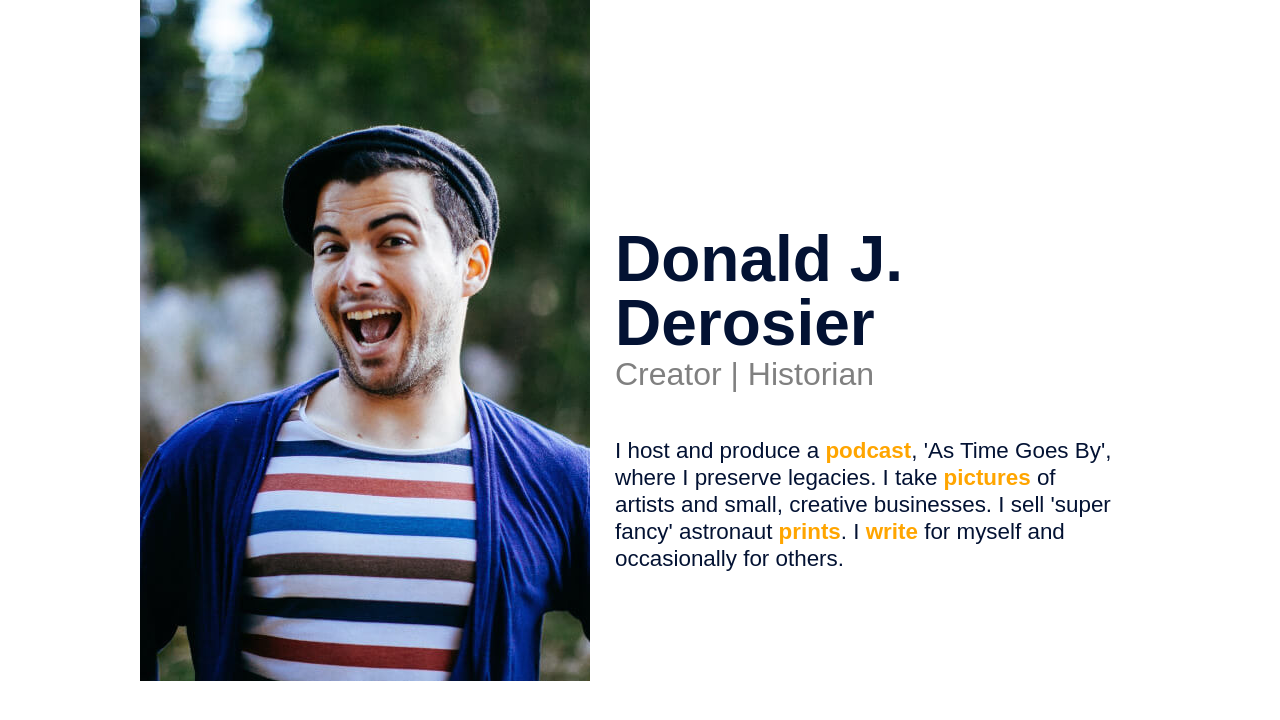
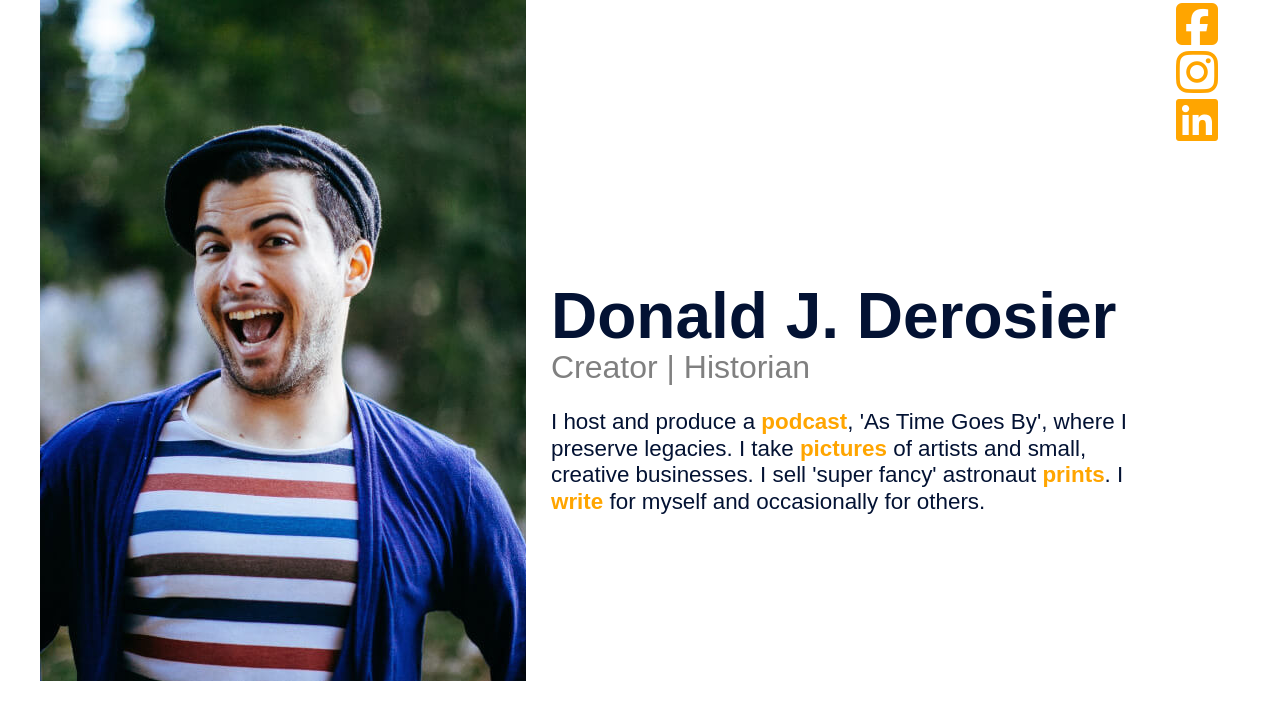
Before and after one commit to donaldjderosier/projects-synopsis.github.io, a plain HTML site: page index.html in a window 1280 px wide. Drawn offline with nearby package versions, Linux system fonts and the light colour scheme; a web font is replaced by a local one.

Commit message:
hangout with C-roy
sat with corey at burien press:
-rotating images
-animate anything as user gets more focus
-social media
-font spacing
-google analytics

```diff
--- a/index.html
+++ b/index.html
@@ -47,6 +47,19 @@
 			The next comment is the code to seperate css into a different file
 		-->
 	  	<!-- <link rel="stylesheet" href="css/styles.css"> -->
+
+
+
+	  	<!-- Global site tag (gtag.js) - Google Analytics -->
+			<script async src="https://www.googletagmanager.com/gtag/js?id=UA-100795346-2"></script>
+			<script>
+			  window.dataLayer = window.dataLayer || [];
+			  function gtag(){dataLayer.push(arguments);}
+			  gtag('js', new Date());
+
+			  gtag('config', 'UA-100795346-2');
+			</script>
+
 	  	<style type="text/css">
 
 	  		/* The names before {} refer to html tags, and anything within those tags,
@@ -63,7 +76,7 @@
 	  		}
 
 	  		h1{
-	  			font-size: 4em;
+	  			font-size: 2.5em;
 	  			line-height: 1em;
 	  			margin-bottom:0;
 	  		}
@@ -99,12 +112,12 @@
 	  			color: grey;
 	  			font-size:2.0em;
 	  			margin:0;
-	  			margin-bottom:1.4em;
+	  			margin-bottom:.7em;
 
 	  		}
 
 	  		.container{
-	  			max-width: 1000px;
+	  			max-width: 1200px;
 	  			margin:0 auto;
 	  			overflow: hidden;
 	  		}
@@ -123,7 +136,7 @@
 	  		*/
 
 	  		.main-content-area .image-area{
-	  			max-height: 110px;
+	  			max-height: 190px;
 	  		}
 
 	  		.main-content-area .image-area img{
@@ -164,6 +177,12 @@
 			*/
 
 			@media(min-width: 768px ){
+				h1{font-size:4em;}
+				.tagline{
+					font-size:2.0em;
+
+				}
+
 				.main-content-area{
 		  			flex-wrap: nowrap;
 		  		}
@@ -191,6 +210,8 @@
 			}
 
 	  	</style>
+
+	<script src="https://kit.fontawesome.com/7b47b2f34f.js"></script>
 
 </head>
 <body>
@@ -229,6 +250,19 @@
 				for myself and occasionally for others.
 
 			</p>
+		</div>
+		<div class="socials">
+			<a href="https://www.facebook.com/djderosier" class="social-icon" target="_blank">
+				<i class="fab fa-3x fa-facebook-square"></i>
+			</a>
+			<a href="https://www.instagram.com/donbarringtonphoto/" class="social-icon" target="_blank">
+				<i class="fab fa-3x fa-instagram"></i>
+			</a>
+			<a href="https://www.linkedin.com/in/donald-j-derosier/" class="social-icon" target="_blank">
+				<i class="fab fa-3x fa-linkedin"></i>
+			</a>
+
+
 		</div>
 	</div>
 	<div class="container">
@@ -282,10 +316,27 @@
 
 			I think yes.
 		*/
+		let donsImageURLs = [
+			'don-joking-around.jpg',
+			'don-getting-serious.jpg'
+			//'don-getting-ritzy.jpg'
+
+		];
+
+		let currImageIndex = 0;
 
 
+		//click function to show new image
 		$('.external-link').click(function(){
-			$('#main-image').attr('src', 'don-getting-serious.jpg')
+
+			currImageIndex++;
+			$('#main-image').attr('src', donsImageURLs[currImageIndex]);
+
+			//reset the positioning values of the image
+			$('#main-image').removeAttr('style');
+
+			//do thre animation again
+			animateDonsFace();
 
 		});
 
@@ -311,17 +362,42 @@
 		var timeToWaitForAnimation = 500;
 
 
+		function animateDonsFace(){
+			//every second, check again if user is on your web page
+			let userFocused = setInterval(function(){
+				console.log('user aint focused dawg')
+				//this is true, if your page is focused
+				if(document.hasFocus()){
+					//if your page is focused, stop checking every second.
+					clearInterval(userFocused);
+					console.log('what up dooo!!?>!')
+
+					if(userOnDesktop){
+						//wait a bit of time to start animation
 						setTimeout(function(){
-			if(userOnDesktop){
 							//desktop image needs to slide out LEFT
 							$('#main-image').animate({ right: '50%' }, 1000);
 
+						}, timeToWaitForAnimation);
+
 					}else{
+
+						//wait a bit of time to start animation
+						setTimeout(function(){
 							//mobile image needs to slide UP
-				$('#main-image').animate({ bottom: '80%' }, 1000);
+							$('#main-image').animate({ bottom: '50%' }, 1000);
+
+						}, timeToWaitForAnimation);
+					}
+				}
+
+			}, 1000)
 
 		}
-		}, timeToWaitForAnimation);
+
+		animateDonsFace();
+
+
 
 
 
```
Lines whose indentation alone changed are shown as unchanged.
